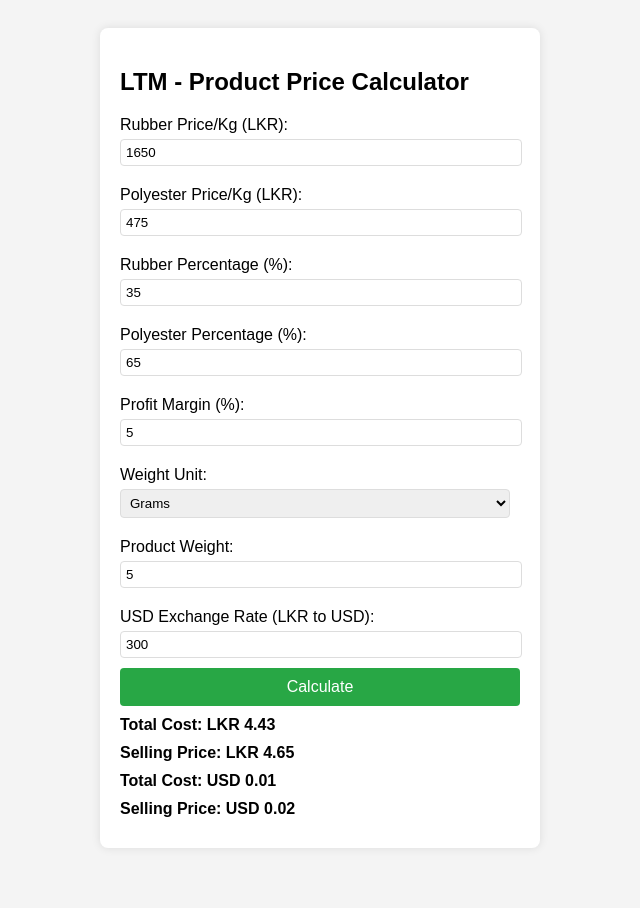
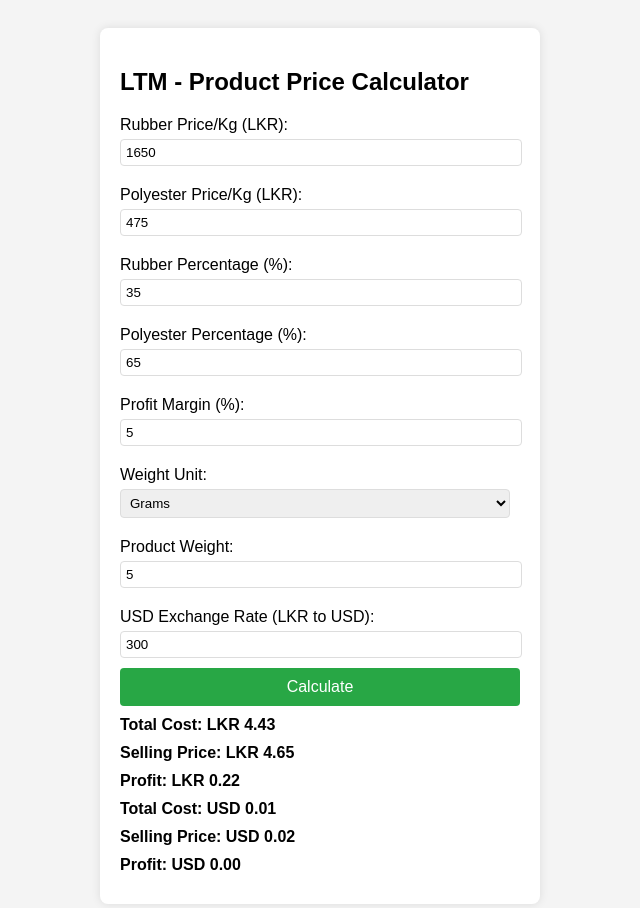
Before and after one commit to dylliii/LTM, a plain HTML site: page index.html in a window 1280 px wide. Both pictures are taken after typing "5" into the empty fields and a click on the button "Calculate". Shown: the whole page, without its empty margins (320-960 px from the left). Before the commit the page ends 876 px from the top, so only its background shows below. Drawn offline with Linux system fonts and the light colour scheme.

Commit message:
Update index.html

```diff
--- a/index.html
+++ b/index.html
@@ -84,8 +84,10 @@
 
     <div id="totalCost" class="result">Total Cost: LKR 0.00</div>
     <div id="sellingPrice" class="result">Selling Price: LKR 0.00</div>
+	<div id="profit" class="result">Profit: LKR 0.00</div>
     <div id="totalCostUSD" class="result">Total Cost: USD 0.00</div>
     <div id="sellingPriceUSD" class="result">Selling Price: USD 0.00</div>
+	<div id="profitUSD" class="result">Profit: USD 0.00</div>
 </div>
 
 <script>
@@ -135,14 +137,20 @@
         // Calculate the selling price with profit margin
         const sellingPrice = totalCost + (totalCost * profitMargin);
 
+		// Calculate the profit
+        const profit = sellingPrice - totalCost;
+
         // Convert costs to USD
         const totalCostUSD = totalCost / usdRate;
         const sellingPriceUSD = sellingPrice / usdRate;
+		const profitUSD = profit / usdRate;
 
         document.getElementById('totalCost').innerText = `Total Cost: LKR ${totalCost.toFixed(2)}`;
         document.getElementById('sellingPrice').innerText = `Selling Price: LKR ${sellingPrice.toFixed(2)}`;
+		document.getElementById('profit').innerText = `Profit: LKR ${profit.toFixed(2)}`;
         document.getElementById('totalCostUSD').innerText = `Total Cost: USD ${totalCostUSD.toFixed(2)}`;
         document.getElementById('sellingPriceUSD').innerText = `Selling Price: USD ${sellingPriceUSD.toFixed(2)}`;
+		document.getElementById('profitUSD').innerText = `Profit: USD ${profitUSD.toFixed(2)}`;
     }
 </script>
 
```
